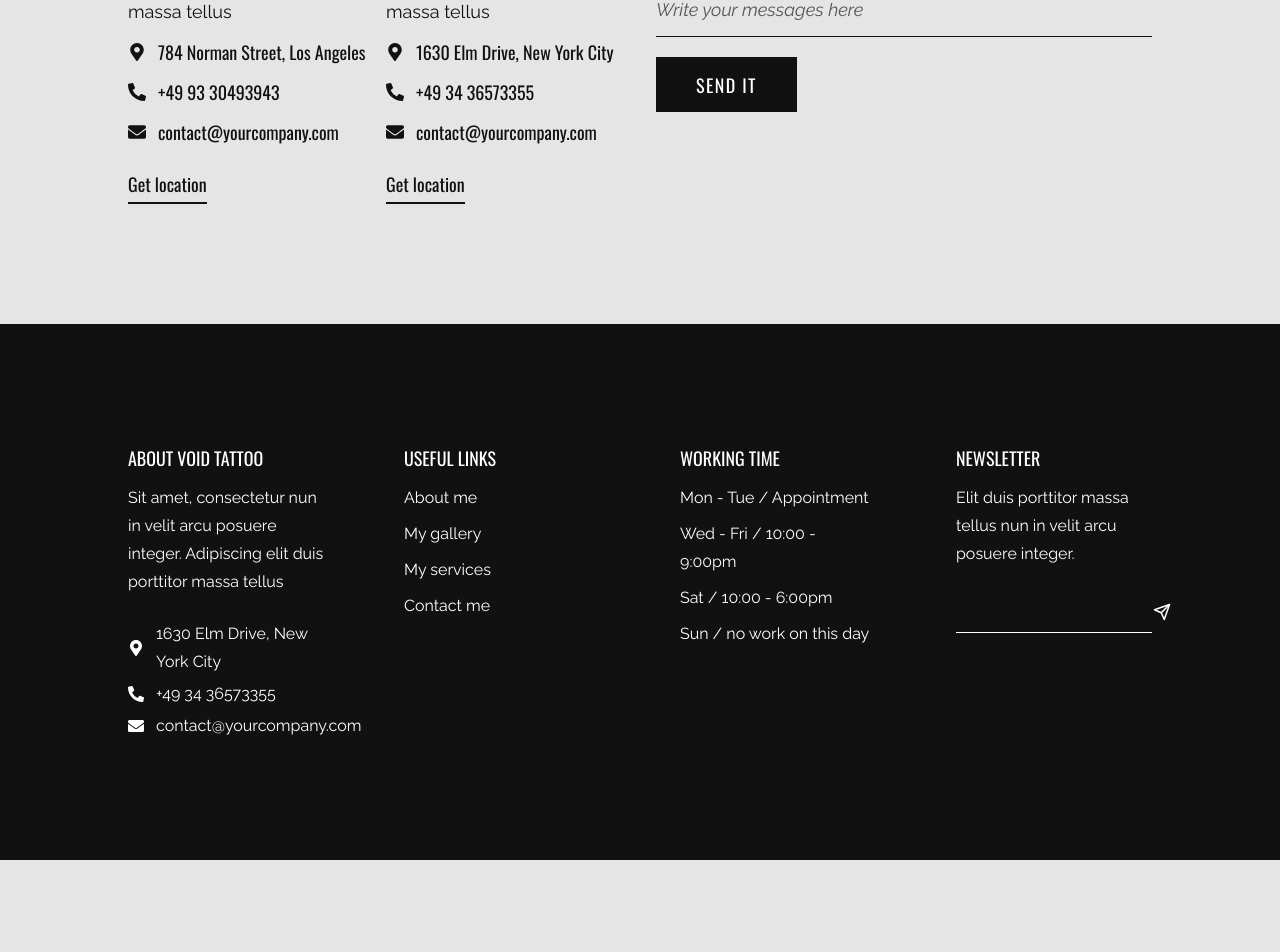
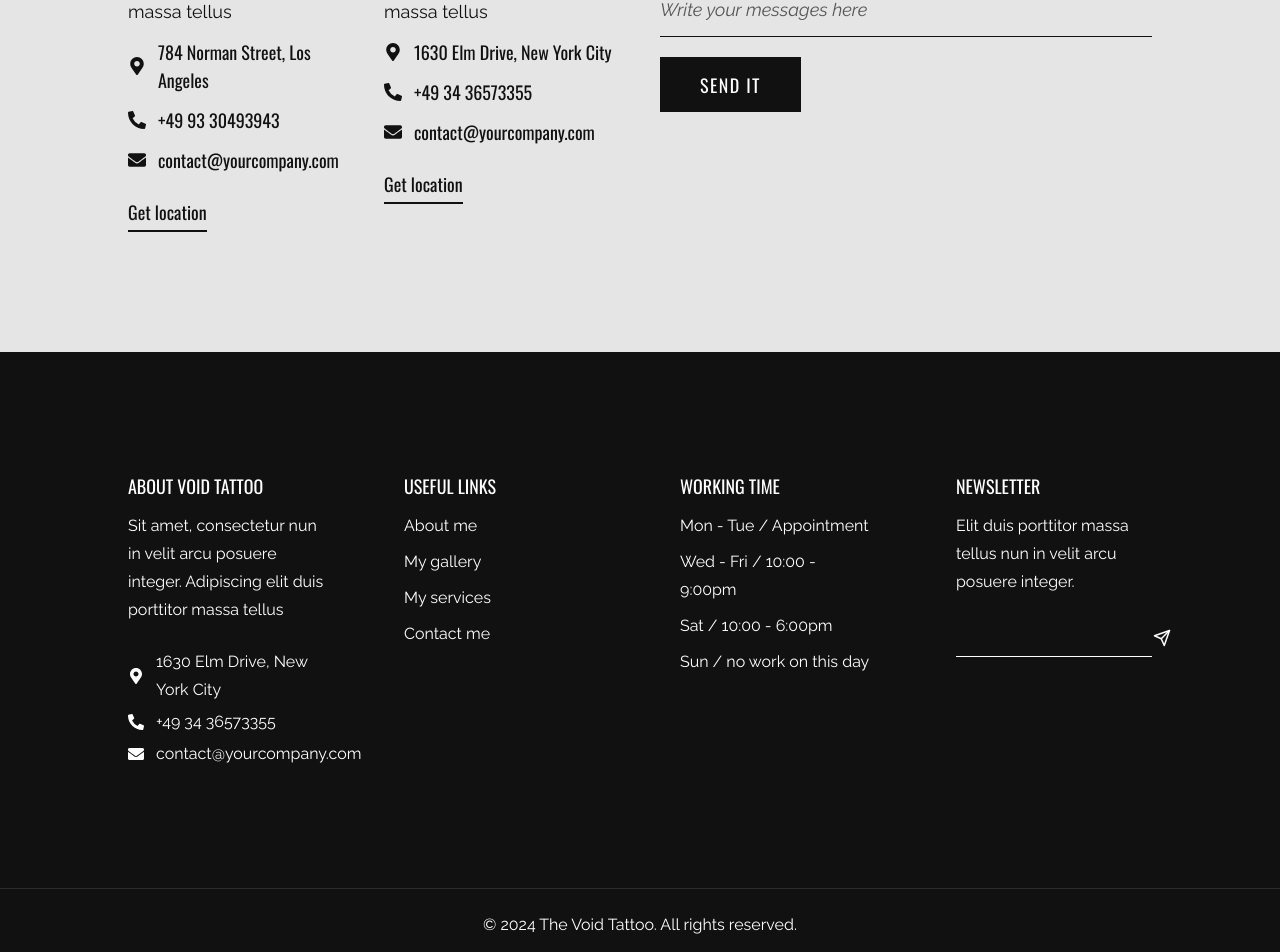
Before and after one commit to JacekLiman/tattoo-website, a React (Vite) app: page / in a window 1280 px wide. Shown: the part 5246-6198 px from the top of the page. Before the commit the page ends 6106 px from the top, so only its background shows below. Built offline with nearby package versions, Linux system fonts and the light colour scheme; a web font is replaced by a local one.

Commit message:
add Copyright component

```diff
--- a/src/App.tsx
+++ b/src/App.tsx
@@ -1,5 +1,6 @@
 import About from "./components/About";
 import Contact from "./components/Contact";
+import Copyright from "./components/Copyright";
 import Footer from "./components/Footer";
 import GallerySection from "./components/GallerySection";
 import Header from "./components/Header";
@@ -20,6 +21,7 @@ function App() {
       <Interview />
       <Contact />
       <Footer />
+      <Copyright />
     </div>
   );
 }
--- a/src/components/Contact.tsx
+++ b/src/components/Contact.tsx
@@ -7,7 +7,7 @@ const Contact = () => {
       <div className="container mx-auto">
         <div>
           <h2 className="h2 max-w-[500px]">{title}</h2>
-          <div className="grid grid-cols-1 lg:grid-cols-2 gap-10 lg:gap-8">
+          <div className="grid grid-cols-1 lg:grid-cols-2 gap-10 lg:gap-10">
             <div className="grid grid-cols-1 lg:grid-cols-2 gap-10 lg:gap-5">
               {info.map((item, idx) => {
                 const { title, subtitle, address, phone, email, link } = item;
--- /dev/null
+++ b/src/components/Copyright.tsx
@@ -0,0 +1,13 @@
+const Copyright = () => {
+  return (
+    <div className="bg-dark text-white py-6 border-t border-[#2b2b2b]">
+      <div className="container mx-auto">
+        <div className="text-base flex justify-center items-center">
+          &copy; 2024 The Void Tattoo. All rights reserved.
+        </div>
+      </div>
+    </div>
+  );
+};
+
+export default Copyright;
--- a/src/components/Footer.tsx
+++ b/src/components/Footer.tsx
@@ -50,9 +50,7 @@ const Footer = () => {
               {program.items.map((item, idx) => {
                 return (
                   <li key={idx} className="text-[16px]">
-                    <a className="inline-block" href={item.href}>
-                      {item.name}
-                    </a>
+                    {item.name}
                   </li>
                 );
               })}
@@ -64,9 +62,9 @@ const Footer = () => {
             </h3>
             <p className="mt-3 mb-6 text-[16px]">{newsletter.subtitle}</p>
             <form onSubmit={(e) => e.preventDefault()}>
-              <div className="flex justify-between items-center border-b-[1px] border-white">
+              <div className="flex justify-between items-center border-b border-white">
                 <input
-                  className="flex-1 italic bg-transparent  placeholder:text-[#555] outline-none pb-3"
+                  className="flex-1 italic bg-transparent  placeholder:text-[#555] outline-none pb-2"
                   type="text"
                 />
                 <button>{newsletter.form.icon}</button>
```
